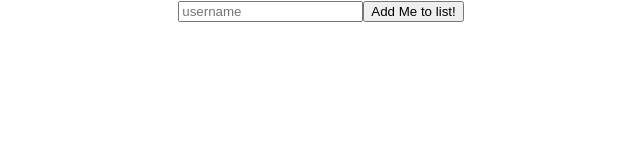
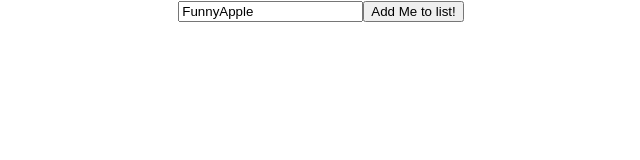
Before and after one commit to XuXaO415/React_forms, a React (Create React App) app: page / in a window 1280 px wide. Shown: the top 160 px of the page, without its empty margins (319-959 px from the left). Built offline with nearby package versions, Linux system fonts and the light colour scheme.

Commit message:
Added another controlled component

```diff
--- a/src/UserForm.js
+++ /dev/null
@@ -1,13 +0,0 @@
-import React from "react";
-
-
-const UserForm = () => {
-    return (
-        <form>
-            <input type="text" placeholder="username" />
-            <button>Add Me to list!</button>
-        </form>
-    )
-}
-
-export default UserForm;
--- /dev/null
+++ b/src/UserForm.jsx
@@ -0,0 +1,23 @@
+import React, { useState } from "react";
+
+
+const UserForm = () => {
+    const[username, setUsername] = useState("FunnyApple");
+    const handleChange = (e) => {
+       setUsername(e.target.value);
+        // console.log(e.target.value)
+    }
+    const handleSubmit = (e) => {
+        e.preventDefault();
+        alert(`Create user, ${username}`)
+        setUsername("")
+    }
+    return (
+    <form onSubmit={handleSubmit}>
+        <input type = "text" placeholder = "username" value={username} onChange={handleChange}/>
+        <button onClick={handleSubmit} > Add Me to list! </button>
+    </form >
+    )
+}
+
+export default UserForm;
```
Also changed, not shown: src/index.js (+6 -4 lines), src/notes.txt (added).
